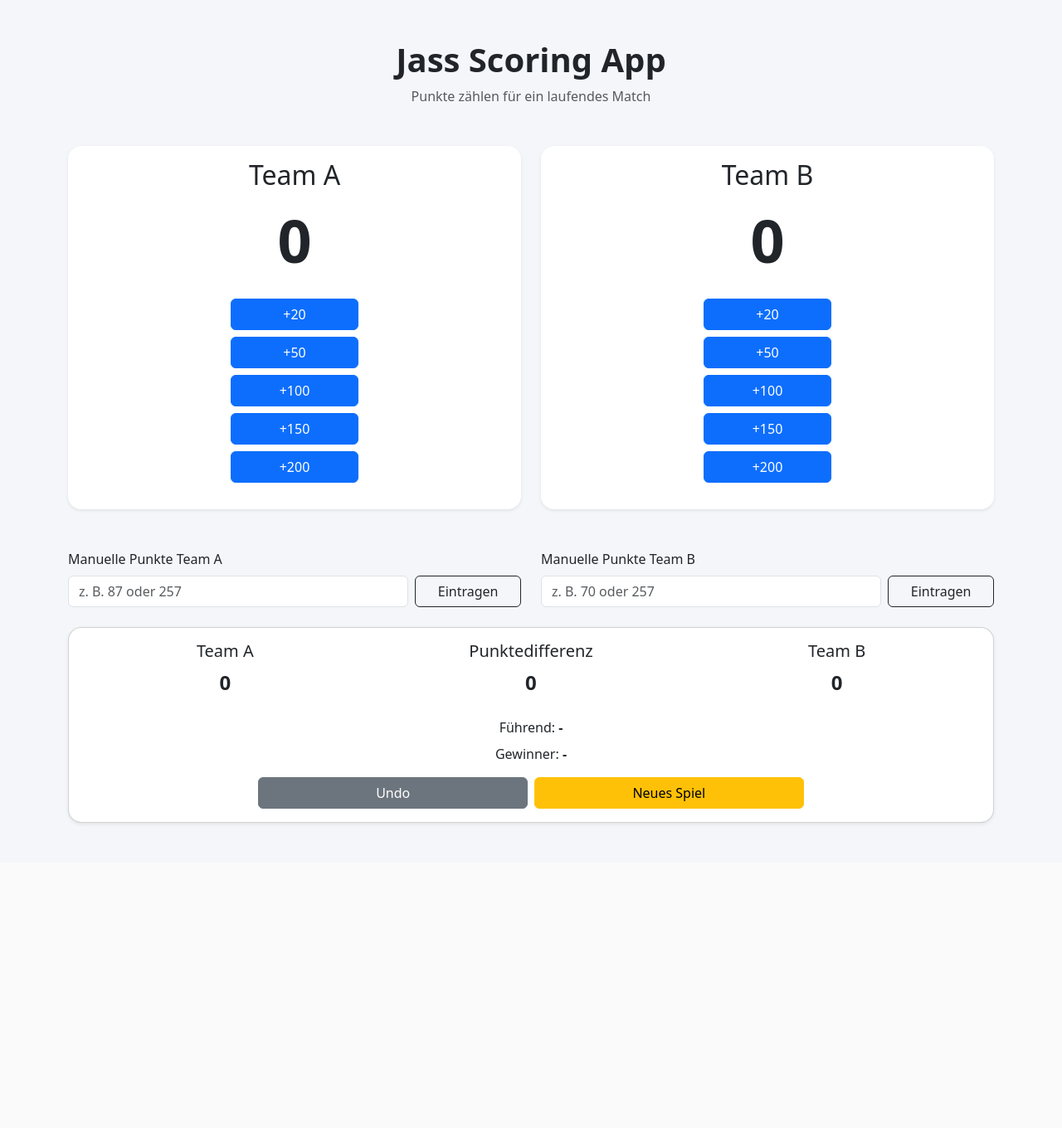
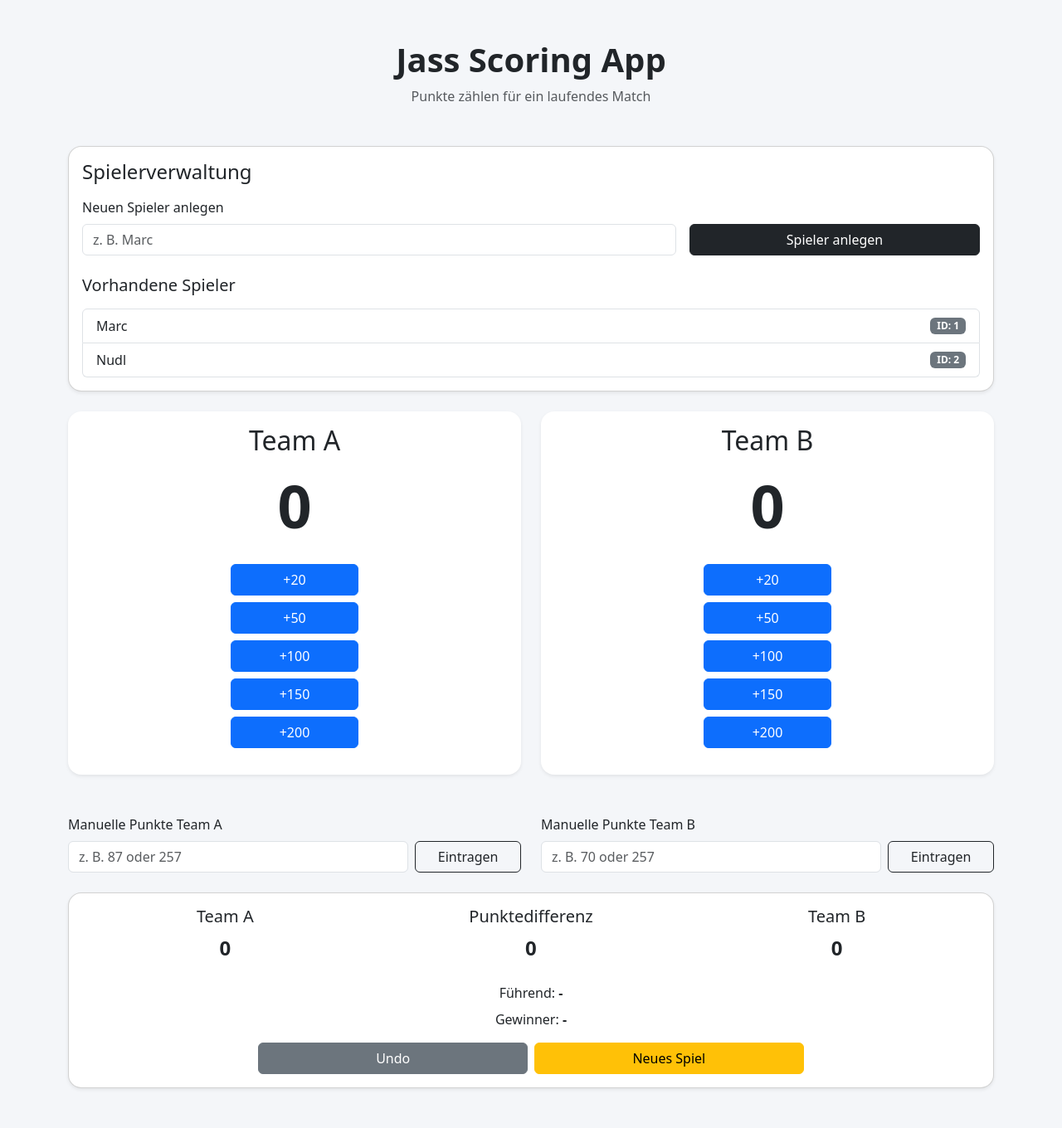
Before and after one commit to MarcBOESCH/Bachelorarbeit-WebApp, a Flask app: page / in a window 1280 px wide. Shown: the whole page at 83% size. Before the commit the page ends 995 px from the top, so only its background shows below. Run offline with Flask 3, Linux system fonts and the light colour scheme; parts of the project's set-up code (start-up, migrations or seed data) failed here and were passed over.

Commit message:
implemented players

```diff
--- a/static/js/main.js
+++ b/static/js/main.js
@@ -22,6 +22,95 @@ async function sendAction(payload) {
         alert("Verbindung zum Server fehlgeschlagen.");
         return null;
     }
+}
+
+function renderPlayers(players) {
+    const playerList = document.getElementById("player-list");
+    playerList.innerHTML = "";
+
+    if (!players || players.length === 0) {
+        playerList.innerHTML = `
+            <li class="list-group-item text-muted">
+                Noch keine Spieler vorhanden.
+            </li>
+        `;
+        return;
+    }
+
+    players.forEach(player => {
+        const li = document.createElement("li");
+        li.className = "list-group-item d-flex justify-content-between align-items-center";
+        li.innerHTML = `
+            <span>${player.name}</span>
+            <span class="badge text-bg-secondary">ID: ${player.id}</span>
+        `;
+        playerList.appendChild(li);
+    });
+}
+
+async function loadPlayers() {
+    try {
+        const response = await fetch("/players");
+        const players = await response.json();
+
+        if (!response.ok) {
+            alert("Fehler beim Laden der Spieler.");
+            return;
+        }
+
+        renderPlayers(players);
+    } catch (error) {
+        console.error("Fehler beim Laden der Spieler:", error);
+        alert("Verbindung zum Server fehlgeschlagen.");
+    }
+}
+
+async function createPlayer() {
+    const input = document.getElementById("player-name");
+    const name = input.value.trim();
+
+    if (name === "") {
+        alert("Bitte einen Spielernamen eingeben.");
+        return;
+    }
+
+    try {
+        const response = await fetch("/players", {
+            method: "POST",
+            headers: {
+                "Content-Type": "application/json"
+            },
+            body: JSON.stringify({ name: name })
+        });
+
+        const data = await response.json();
+
+        if (!response.ok) {
+            alert(data.error || "Fehler beim Erstellen des Spielers.");
+            return;
+        }
+
+        input.value = "";
+        await loadPlayers();
+    } catch (error) {
+        console.error("Fehler beim Erstellen des Spielers:", error);
+        alert("Verbindung zum Server fehlgeschlagen.");
+    }
+}
+
+function initPlayerSection() {
+    const createPlayerBtn = document.getElementById("create-player-btn");
+    const playerNameInput = document.getElementById("player-name");
+
+    if (!createPlayerBtn || !playerNameInput) return;
+
+    createPlayerBtn.addEventListener("click", createPlayer);
+
+    playerNameInput.addEventListener("keydown", event => {
+        if (event.key === "Enter") {
+            createPlayer();
+        }
+    });
 }
 
 function updateUI(game) {
@@ -150,6 +239,8 @@ function init() {
     initManualEnterKey();
     initUndoButton();
     initResetButton();
+    initPlayerSection();
+    loadPlayers();
 }
 
 document.addEventListener("DOMContentLoaded", init);
--- a/templates/index.html
+++ b/templates/index.html
@@ -13,6 +13,37 @@
         <div class="text-center mb-5">
             <h1 class="fw-bold">Jass Scoring App</h1>
             <p class="text-muted mb-0">Punkte zählen für ein laufendes Match</p>
+        </div>
+
+        <div class="card shadow-sm mb-4">
+            <div class="card-body">
+                <h2 class="h4 mb-3">Spielerverwaltung</h2>
+
+                <div class="row g-3 align-items-end">
+                    <div class="col-md-8">
+                        <label for="player-name" class="form-label">Neuen Spieler anlegen</label>
+                        <input
+                            id="player-name"
+                            type="text"
+                            class="form-control"
+                            placeholder="z. B. Marc"
+                        >
+                    </div>
+
+                    <div class="col-md-4">
+                        <button id="create-player-btn" class="btn btn-dark w-100">
+                            Spieler anlegen
+                        </button>
+                    </div>
+                </div>
+
+                <div class="mt-4">
+                    <h3 class="h5">Vorhandene Spieler</h3>
+                    <ul id="player-list" class="list-group mt-3">
+                        <li class="list-group-item text-muted">Noch keine Spieler vorhanden.</li>
+                    </ul>
+                </div>
+            </div>
         </div>
 
         <div class="row g-4">
```
Also changed, not shown: instance/jass.db.
